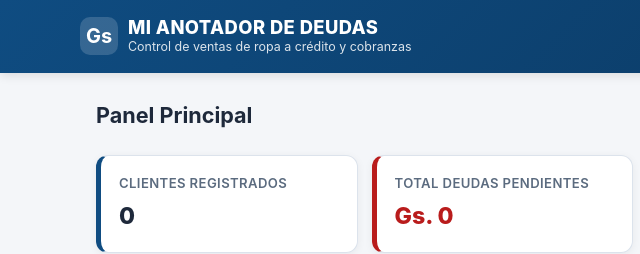
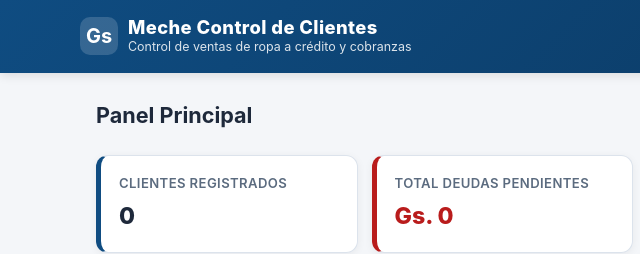
Before and after one commit to JaimeBorja/Meche-ropas, a plain HTML site: page index.html in a window 1280 px wide. Shown: the top 254 px of the page, 0-640 px from the left. Drawn offline with Linux system fonts and the light colour scheme.

Commit message:
Actualizar index.html

```diff
--- a/index.html
+++ b/index.html
@@ -716,7 +716,7 @@
       <div class="brand">
         <div class="brand-icon">Gs</div>
         <div>
-          <h1>MI ANOTADOR DE DEUDAS</h1>
+          <h1>Meche Control de Clientes</h1>
           <span>Control de ventas de ropa a crédito y cobranzas</span>
         </div>
       </div>
```
